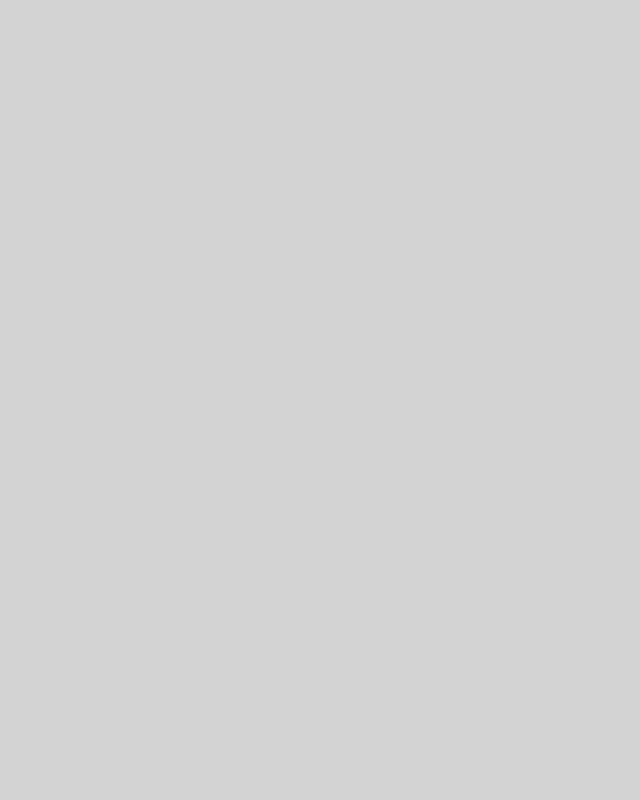
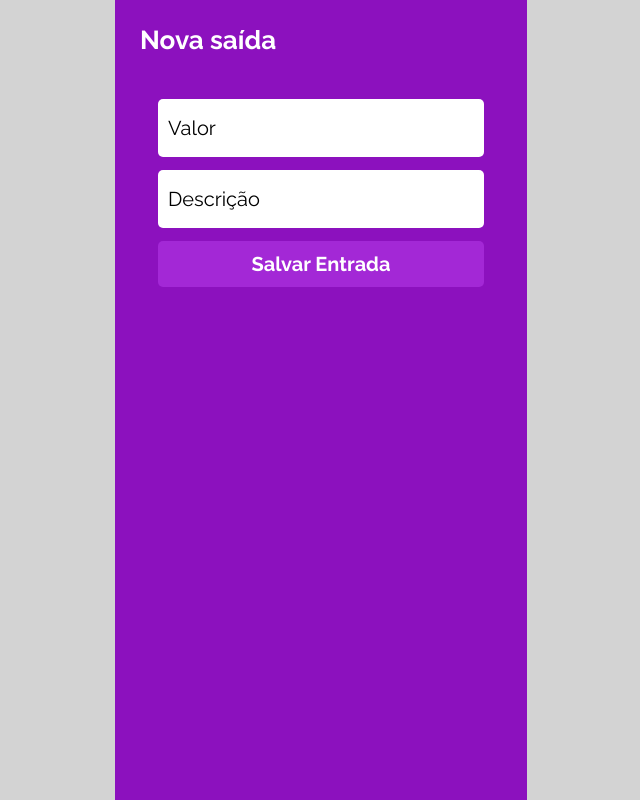
Before and after one commit to leonanm03/projeto14-mywallet-front, a React (Create React App) app: page /nova-saida in a window 1280 px wide. Before the commit this address had no page. Shown: the whole page, without its empty margins (319-959 px from the left). Built offline with nearby package versions, Linux system fonts and the light colour scheme; a web font is replaced by a local one.

Commit message:
feat: in and out changes using the same page layout

```diff
--- a/src/App.js
+++ b/src/App.js
@@ -8,6 +8,7 @@ import { UserContext } from "./contexts/UserContext";
 import SingInPage from "./pages/singIn/SingInPage";
 import SingUpPage from "./pages/singUp/SingUpPage";
 import HomePage from "./pages/Home/HomePage";
+import NewChangePage from "./pages/newchange/newChangePage";
 
 function App() {
   const [user, setUser] = useState({});
@@ -20,6 +21,14 @@ function App() {
             <Route path="/" element={<SingInPage />}></Route>
             <Route path="/cadastro" element={<SingUpPage />}></Route>
             <Route path="/home" element={<HomePage />}></Route>
+            <Route
+              path="/nova-entrada"
+              element={<NewChangePage type="in" pageName="Nova entrada" />}
+            ></Route>
+            <Route
+              path="/nova-saida"
+              element={<NewChangePage type="out" pageName="Nova saída" />}
+            ></Route>
           </Routes>
         </BrowserRouter>
       </UserContext.Provider>
--- a/src/pages/Home/HomePage.js
+++ b/src/pages/Home/HomePage.js
@@ -39,8 +39,6 @@ export default function HomePage() {
   useEffect(getWalletList, [user.token]);
   console.log(userWallet.changes);
 
-  let userBalance = userWallet.balance;
-
   return (
     <Container>
       <ContainerHeader>
@@ -53,7 +51,7 @@ export default function HomePage() {
         {userWallet.changes.length > 0 ? (
           <>
             {userWallet.changes.map((change, index) => (
-              <Change key={index} value={change.value} type={change.type}>
+              <Change key={index} type={change.type}>
                 <span className="myclass">
                   {change.date}
                   <span className="description"> {change.description} </span>
@@ -62,9 +60,9 @@ export default function HomePage() {
               </Change>
             ))}
 
-            <ContainerSaldo userBalance={userBalance}>
-              <span className="saldoTxt">Saldo</span>
-              <span className="saldoVal">{userBalance}</span>
+            <ContainerSaldo value={userWallet.balance}>
+              <span className="saldoTxt">SALDO</span>
+              <span className="saldoVal">{userWallet.balance}</span>
             </ContainerSaldo>
           </>
         ) : (
--- a/src/pages/Home/StyleHome.js
+++ b/src/pages/Home/StyleHome.js
@@ -86,7 +86,7 @@ export const ContainerSaldo = styled.div`
 
     text-align: right;
 
-    color: ${(props) => (props.userBalance > 0 ? "#03ac00" : "#c70000")};
+    color: ${(props) => (props.value > 0 ? "#03ac00" : "#c70000")};
   }
 `;
 
@@ -116,7 +116,7 @@ export const Change = styled.div`
   align-items: center;
 
   .inOut {
-    color: ${(props) => (props.type === "income" ? "#03ac00" : "#c70000")};
+    color: ${(props) => (props.type === "in" ? "#03ac00" : "#c70000")};
     font-family: "Raleway";
     font-style: normal;
     font-weight: 400;
--- /dev/null
+++ b/src/pages/newchange/newChangePage.js
@@ -0,0 +1,67 @@
+import { useNavigate } from "react-router-dom";
+import { useContext, useState } from "react";
+
+// styled components
+import { Container, ContainerHeader, GreetingMsg } from "../Home/StyleHome";
+import StyledButton from "../../components/StyledButton";
+import StyledForm from "../../components/StyledForm";
+import StyledInput from "../../components/StyledInput";
+
+// contexts
+import { UserContext } from "../../contexts/UserContext";
+
+// services
+import { apiWallet } from "../../services/apiWallet";
+
+export default function NewChangePage(props) {
+  const { type, pageName } = props;
+  const [form, setForm] = useState({ value: "", description: "" });
+  const navigate = useNavigate();
+  const { user } = useContext(UserContext);
+
+  function editForm(e) {
+    setForm({ ...form, [e.target.name]: e.target.value });
+  }
+
+  function submitForm(e) {
+    e.preventDefault();
+    const body = { ...form, type };
+    apiWallet
+      .addChangeWallet(user.token, body)
+      .then((res) => {
+        console.log(res.data);
+        navigate("/home");
+      })
+      .catch((err) => {
+        console.log(err.response.data);
+      });
+  }
+
+  return (
+    <Container>
+      <ContainerHeader>
+        <GreetingMsg>{pageName}</GreetingMsg>
+      </ContainerHeader>
+      <StyledForm onSubmit={submitForm}>
+        <StyledInput
+          name="value"
+          type="number"
+          required
+          placeholder="Valor"
+          step="0.01"
+          value={form.value}
+          onChange={editForm}
+        />
+        <StyledInput
+          name="description"
+          type="text"
+          required
+          placeholder="Descrição"
+          value={form.description}
+          onChange={editForm}
+        />
+        <StyledButton type="submit">Salvar Entrada</StyledButton>
+      </StyledForm>
+    </Container>
+  );
+}
--- a/src/services/apiWallet.js
+++ b/src/services/apiWallet.js
@@ -11,10 +11,15 @@ function createConfig(token) {
 }
 
 function getWallet(token) {
-  console.log("entrei no getWallet");
   return axios.get(`${BASE_URL}/wallet`, createConfig(token));
 }
 
+function addChangeWallet(token, body) {
+  return axios.post(`${BASE_URL}/wallet`, body, createConfig(token));
+}
+
+
 export const apiWallet = {
   getWallet,
+  addChangeWallet,
 };
```
